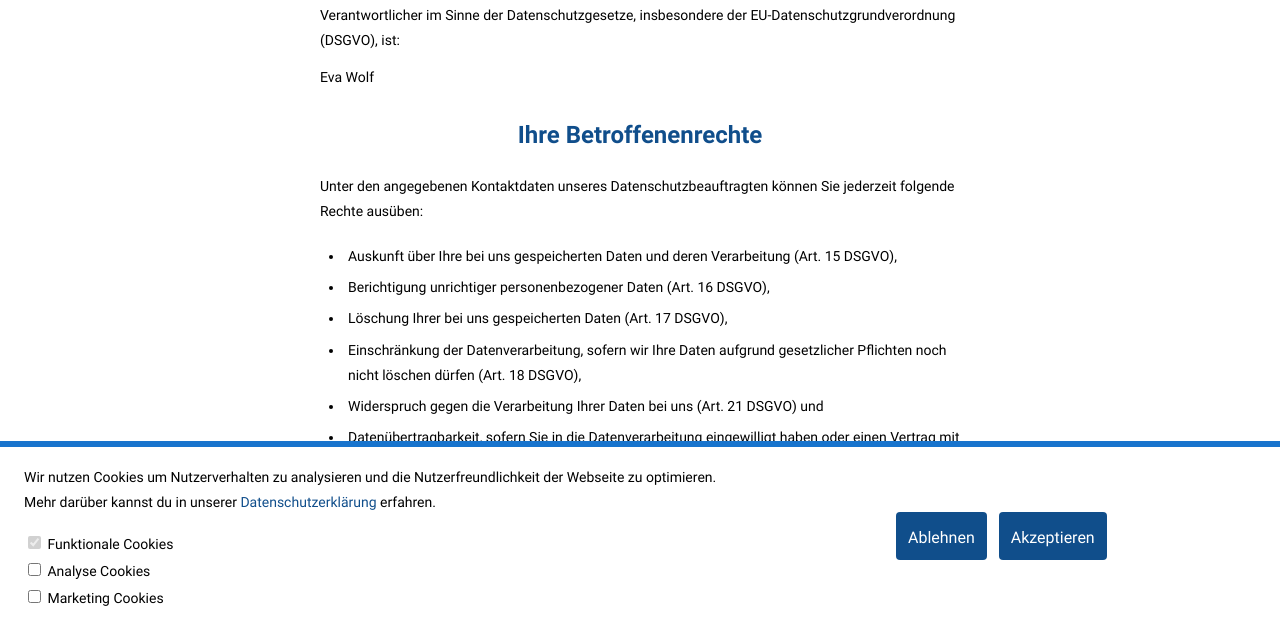
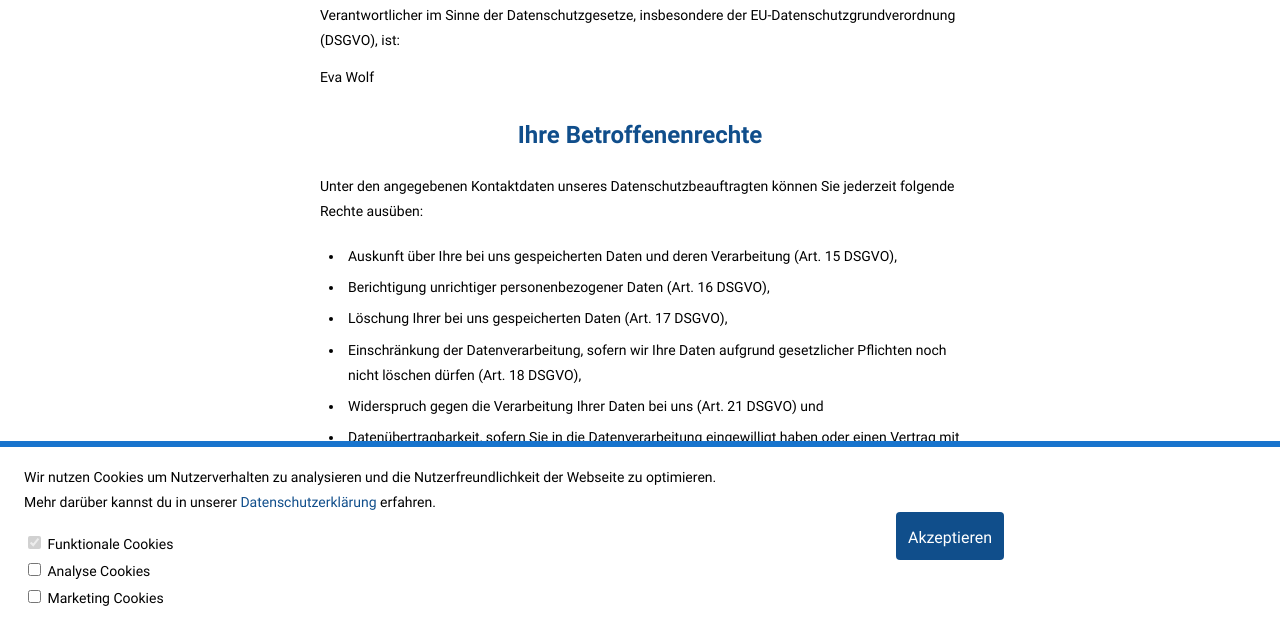
Before and after one commit to evakathie/ba-website-b3, a plain HTML site: page datenschutz.html in a window 1280 px wide. Shown: the part 174-800 px from the top of the page. Drawn offline with Linux system fonts and the light colour scheme.

Commit message:
Bugfixes

```diff
--- a/datenschutz.html
+++ b/datenschutz.html
@@ -197,7 +197,6 @@ content="Sparen Sie sich satt - große Portionen zum kleinen Preis." >
         </div>
       </div>
       <div class="col-right">
-          <a class="button cookie-hinweis-button" onclick='cookieOk()'>Ablehnen</a>
           <a class="button cookie-hinweis-button" onclick='cookieOk()'>Akzeptieren</a>
       </div>
   </div>
```
Also changed, not shown: geschichte.html (+0 -1 lines), impressum.html (+0 -1 lines), index.html (+0 -1 lines), mittagstisch.html (+0 -1 lines), speisen.html (+0 -1 lines), ueber-uns.html (+0 -1 lines).
